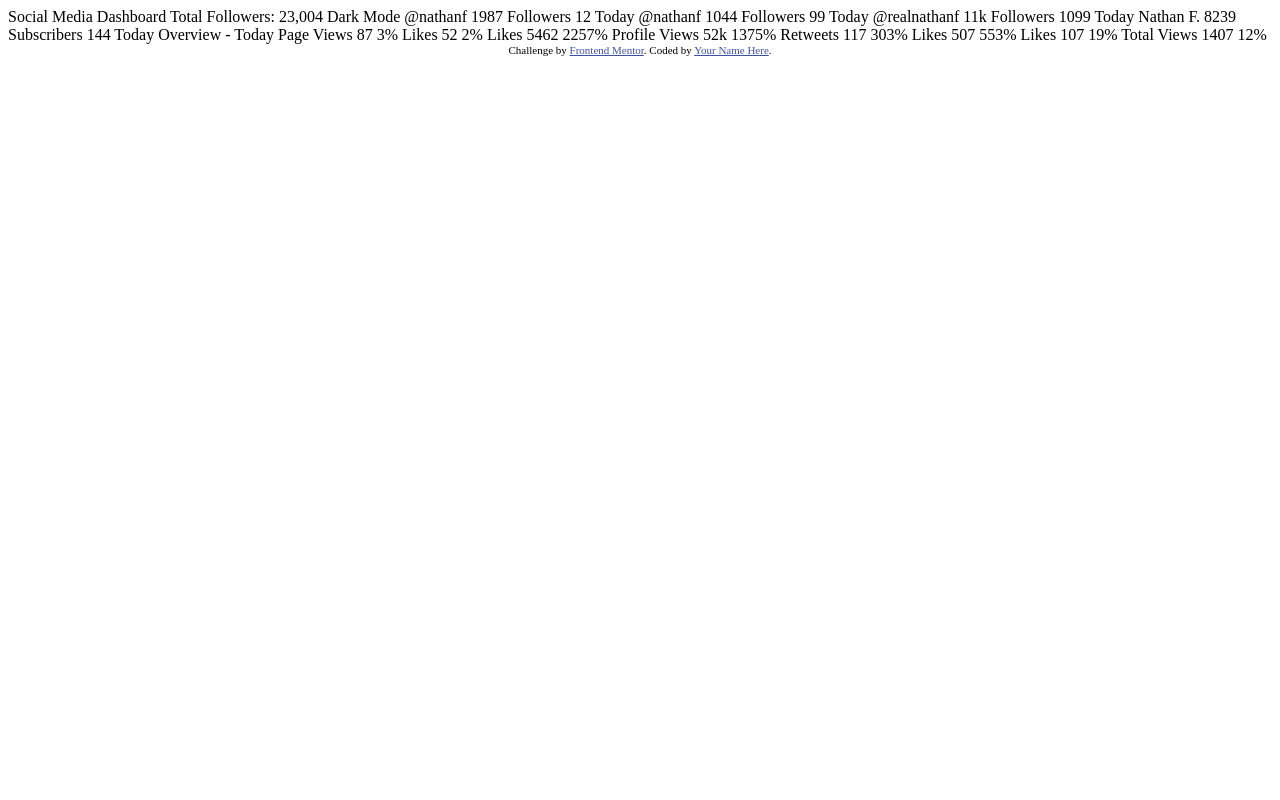
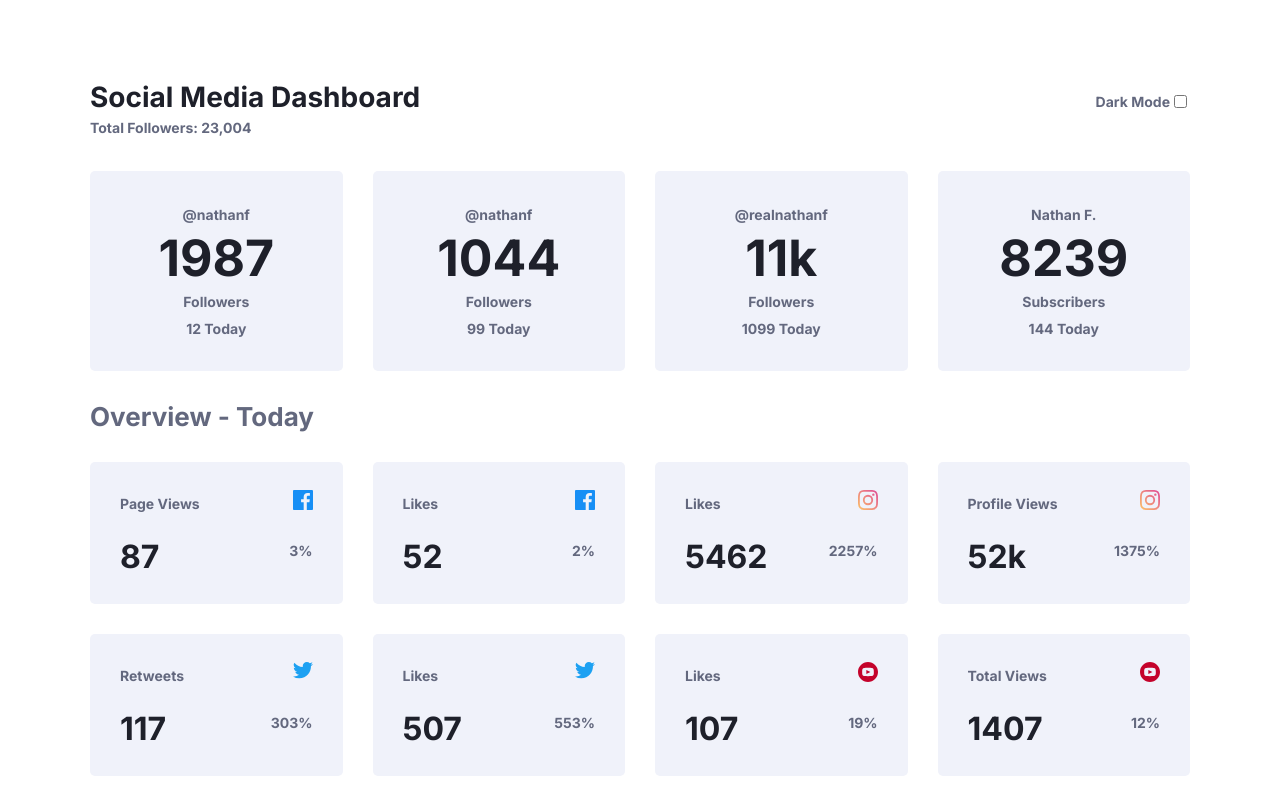
Before and after one commit to JordansGit/social-media-dashboard-with-theme-switcher, a plain HTML site: page index.html in a window 1280 px wide. Drawn offline with Linux system fonts and the light colour scheme.

Commit message:
worked in html and css of project

```diff
--- /dev/null
+++ b/css/style.css
@@ -0,0 +1,102 @@
+body {
+  font-family: 'Inter', sans-serif;
+  font-size: 14px;
+  margin: 0;
+  background: hsl(0, 0, 100%);
+  font-weight: 700;
+}
+
+.container {
+  display: grid;
+  grid-template-columns: 1fr 1fr 1fr 1fr;
+  grid-template-rows: auto 200px auto auto auto;
+  grid-gap: 30px;
+  width: 1100px;
+  margin: 0 auto;
+  margin-top: 80px;
+}
+
+/* HEADER */
+.header {
+  grid-column: 1 / 5;
+  display: flex;
+  justify-content: space-between;
+  align-items: baseline;
+}
+
+.header-2 {
+  grid-column: 1 / 5;
+}
+
+.toggle {
+  display: flex;
+  align-items: center;
+
+}
+
+/* CARDS */
+.card {
+  background-color: hsl(227, 47%, 96%);
+  border-radius: 5px;
+}
+
+.big-card {
+  display: flex;
+  flex-direction: column;
+  justify-content: center;
+  align-items: center;
+}
+
+.small-card {
+  display: grid;
+  grid-template-columns: auto auto;
+  justify-content: space-between;
+  gap: 20px;
+  padding: 28px 30px;
+}
+
+.right {
+  text-align: right;
+}
+
+/* TEXT */
+h1, h2 {
+  margin: 0;
+}
+
+p {
+  margin: 5px 0;
+}
+
+h2 {
+  font-size: 26px;
+}
+
+span {
+  color: hsl(230, 17%, 14%)
+}
+
+h2, p {
+  color: hsl(228, 12%, 44%);
+}
+
+h1, span {
+  color: hsl(230, 17%, 14%);
+}
+
+.big-card span {
+  font-size: 50px;
+}
+
+.small-card span {
+  font-size: 32px;
+}
+
+/* To do:
+    small-card > change text colour and size of last p tag + add arrow img.
+    add more big-card css
+    add top background
+    add toggle
+    then js.
+    then mobile responsive.
+*/
--- a/index.html
+++ b/index.html
@@ -5,83 +5,107 @@
   <meta name="viewport" content="width=device-width, initial-scale=1.0"> <!-- displays site properly based on user's device -->
 
   <link rel="icon" type="image/png" sizes="32x32" href="./images/favicon-32x32.png">
+  <link rel="stylesheet" href="css/style.css">
+  <link rel="preconnect" href="https://fonts.googleapis.com">
+  <link rel="preconnect" href="https://fonts.gstatic.com" crossorigin>
+  <link href="https://fonts.googleapis.com/css2?family=Inter:wght@400;700&display=swap" rel="stylesheet">
 
-  <title>Frontend Mentor | [Challenge Name Here]</title>
+  <title>Frontend Mentor | [Jordan Patel]</title>
 
-  <!-- Feel free to remove these styles or customise in your own stylesheet 👍 -->
-  <style>
-    .attribution { font-size: 11px; text-align: center; }
-    .attribution a { color: hsl(228, 45%, 44%); }
-  </style>
 </head>
 <body>
+  <div class="container">
+    <div class="header">
+      <div class="text">
+        <h1>Social Media Dashboard</h1>
+        <p>Total Followers: 23,004</p>
+      </div>
+      <div class="toggle">
+        <p>Dark Mode</p>
+        <label class="switch">
+          <input type="checkbox">
+        </label>
+      </div>
+    </div>
 
-  Social Media Dashboard
-  Total Followers: 23,004
+    <div class="item1 card big-card">
+      <p>@nathanf</p>
+      <span>1987</span>
+      <p>Followers</p>
+      <p>12 Today</p>
+    </div>
+    <div class="item2 card big-card">
+      <p>@nathanf</p>
+      <span>1044</span>
+      <p>Followers</p>
+      <p>99 Today</p>
+    </div>
+    <div class="item3 card big-card">
+      <p>@realnathanf</p>
+      <span>11k</span>
+      <p>Followers</p>
+      <p>1099 Today</p>
+    </div>
+    <div class="item4 card big-card">
+      <p>Nathan F.</p>
+      <span>8239</span>
+      <p>Subscribers</p>
+      <p>144 Today</p>
+    </div>
 
-  Dark Mode
+    <div class="header-2">
+      <h2>Overview - Today</h2>
+    </div>
 
-
-
-  @nathanf
-  1987
-  Followers
-  12 Today
-
-  @nathanf
-  1044
-  Followers
-  99 Today
-
-  @realnathanf
-  11k
-  Followers
-  1099 Today
-
-  Nathan F.
-  8239
-  Subscribers
-  144 Today
-
-
-
-  Overview - Today
-
-  Page Views
-  87
-  3%
-
-  Likes
-  52
-  2%
-
-  Likes
-  5462
-  2257%
-
-  Profile Views
-  52k
-  1375%
-
-  Retweets
-  117
-  303%
-
-  Likes
-  507
-  553%
-
-  Likes
-  107
-  19%
-
-  Total Views
-  1407
-  12%
-
-  <div class="attribution">
-    Challenge by <a href="https://www.frontendmentor.io?ref=challenge" target="_blank">Frontend Mentor</a>.
-    Coded by <a href="#">Your Name Here</a>.
+    <div class="item6 card small-card">
+      <p>Page Views</p>
+      <div class="right"><img src="images/icon-facebook.svg"></div>
+      <span>87</span>
+      <p>3%</p>
+    </div>
+    <div class="item7 card small-card">
+      <p>Likes</p>
+      <div class="right"><img src="images/icon-facebook.svg"></div>
+      <span>52</span>
+      <p>2%</p>
+    </div>
+    <div class="item8 card small-card">
+      <p>Likes</p>
+      <div class="right"><img src="images/icon-instagram.svg"></div>
+      <span>5462</span>
+      <p>2257%</p>
+    </div>
+    <div class="item9 card small-card">
+      <p>Profile Views</p>
+      <div class="right"><img src="images/icon-instagram.svg"></div>
+      <span>52k</span>
+      <p>1375%</p>
+    </div>
+    <div class="item10 card small-card">
+      <p>Retweets</p>
+      <div class="right"><img src="images/icon-twitter.svg"></div>
+      <span>117</span>
+      <p>303%</p>
+    </div>
+    <div class="item11 card small-card">
+      <p>Likes</p>
+      <div class="right"><img src="images/icon-twitter.svg"></div>
+      <span>507</span>
+      <p>553%</p>
+    </div>
+    <div class="item12 card small-card">
+      <p>Likes</p>
+      <div class="right"><img src="images/icon-youtube.svg"></div>
+      <span>107</span>
+      <p>19%</p>
+    </div>
+    <div class="item13 card small-card">
+      <p>Total Views</p>
+      <div class="right"><img src="images/icon-youtube.svg"></div>
+      <span>1407</span>
+      <p>12%</p>
+    </div>
   </div>
+  <script src="js/script.js"></script>
 </body>
 </html>
```
Also changed, not shown: js/script.js (added).
